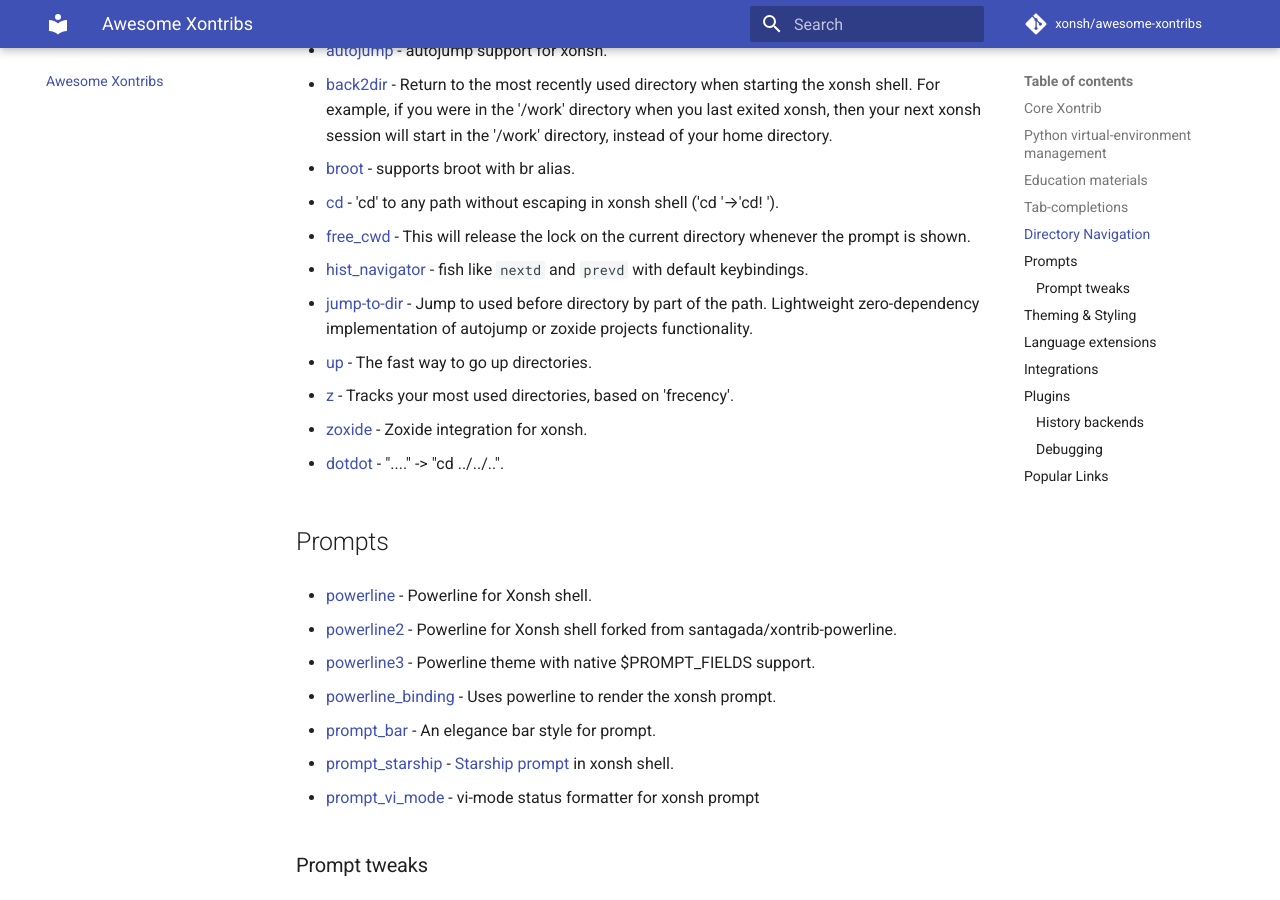
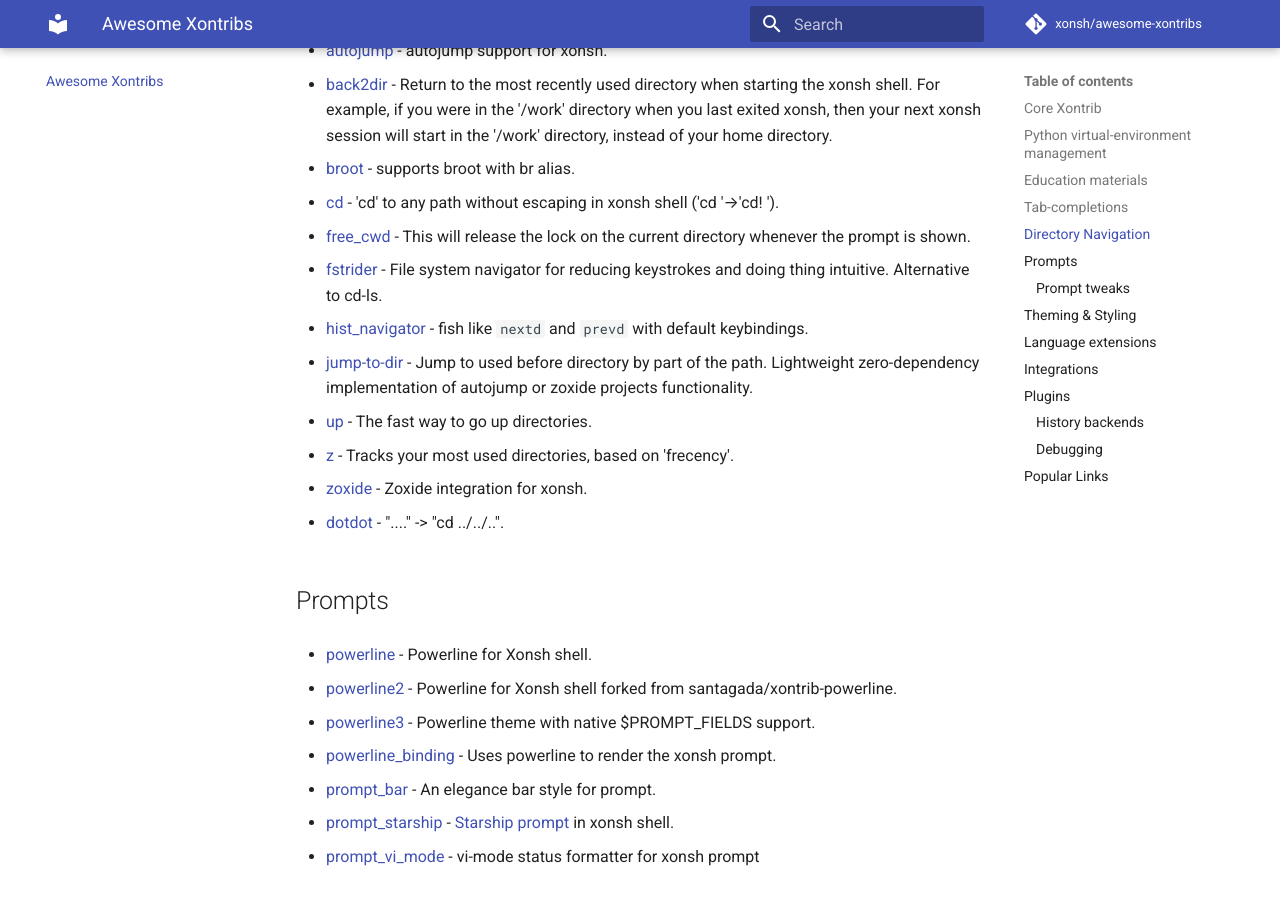
Before and after one commit to xonsh/awesome-xontribs, an MkDocs documentation site: the page built from docs/README.md, in a window 1280 px wide and 900 px high, scrolled down 2006 px. Built offline with MkDocs 1.6.1 and Material for MkDocs 9.7.7, drawn with Linux system fonts in a browser that asks for light colours; comment, search, counter and statistics services are not loaded.

Commit message:
Added fstrider (#30)

```diff
--- a/docs/README.md
+++ b/docs/README.md
@@ -79,6 +79,8 @@
 - [cd](https://github.com/eugenesvk/xontrib-cd) - 'cd' to any path without escaping in xonsh shell ('cd '→'cd! ').
 
 - [free_cwd](https://github.com/xonsh/xontrib-free-cwd) - This will release the lock on the current directory whenever the prompt is shown.
+
+- [fstrider](https://github.com/anki-code/fstrider) - File system navigator for reducing keystrokes and doing thing intuitive. Alternative to cd-ls.
 
 - [hist_navigator](https://github.com/jnoortheen/xontrib-hist-navigator) - fish like `nextd` and `prevd` with default keybindings.
 
```
